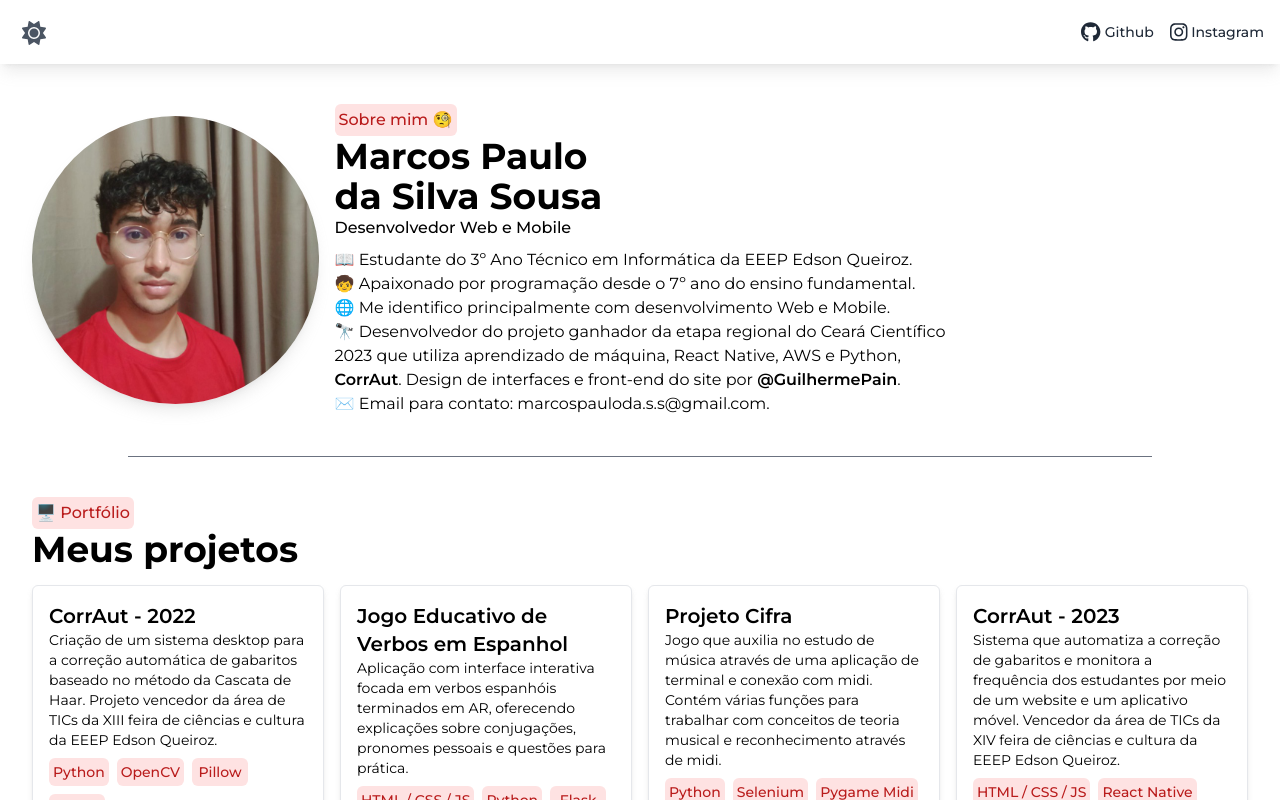
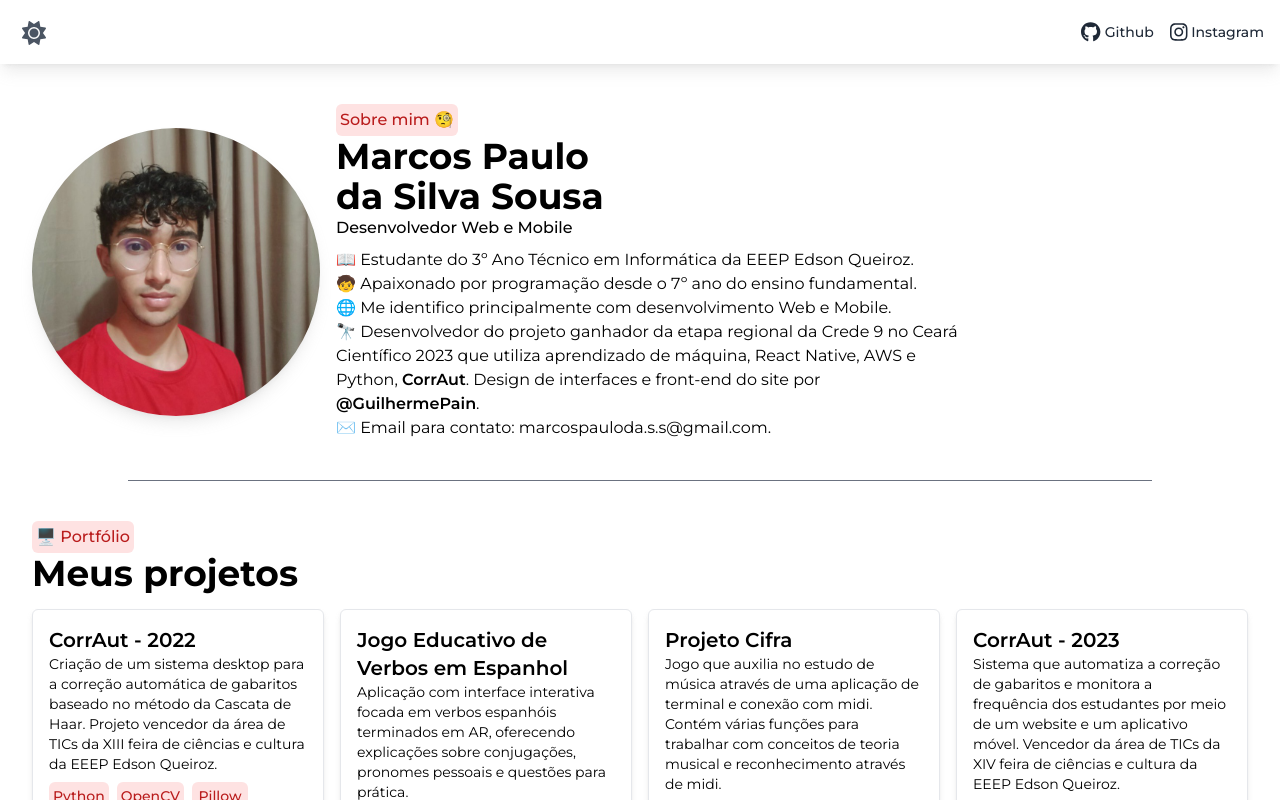
Before and after one commit to marcos-sousa-404/portfolio, a Next.js app: page / in a window 1280 px wide. Shown: the top 800 px of the page. Built offline with nearby package versions, Linux system fonts and the light colour scheme.

Commit message:
Mudanças no texto

```diff
--- a/src/app/page.tsx
+++ b/src/app/page.tsx
@@ -77,8 +77,8 @@ export default function Home() {
         <div className="mt-16"></div>
         <section className="flex sm:flex-row flex-col w-full my-10">
           <img
-            className="rounded-full mx-auto sm:ml-8 mb-4 sm:my-auto h-56 sm:h-72 shadow-lg shadow-[#9993]"
-            src="foto 2.png"
+            className="rounded-full mx-auto sm:ml-8 mb-4 object-cover aspect-square sm:my-auto h-56 sm:h-72 shadow-lg shadow-[#9993]"
+            src="foto.png"
           />
           <div className="mx-auto sm:ml-4">
             <div className="w-10/12 sm:w-full mx-8 sm:ml-0">
@@ -105,9 +105,9 @@ export default function Home() {
                 Mobile.
               </li>
               <li>
-                🔭 Desenvolvedor do projeto ganhador da etapa regional do Ceará
-                Científico 2023 que utiliza aprendizado de máquina, React
-                Native, AWS e Python,{" "}
+                🔭 Desenvolvedor do projeto ganhador da etapa regional da Crede
+                9 no Ceará Científico 2023 que utiliza aprendizado de máquina,
+                React Native, AWS e Python,{" "}
                 <a
                   className="font-semibold"
                   target="_blank"
```
Also changed, not shown: public/foto 2.png (deleted), public/foto.png.
